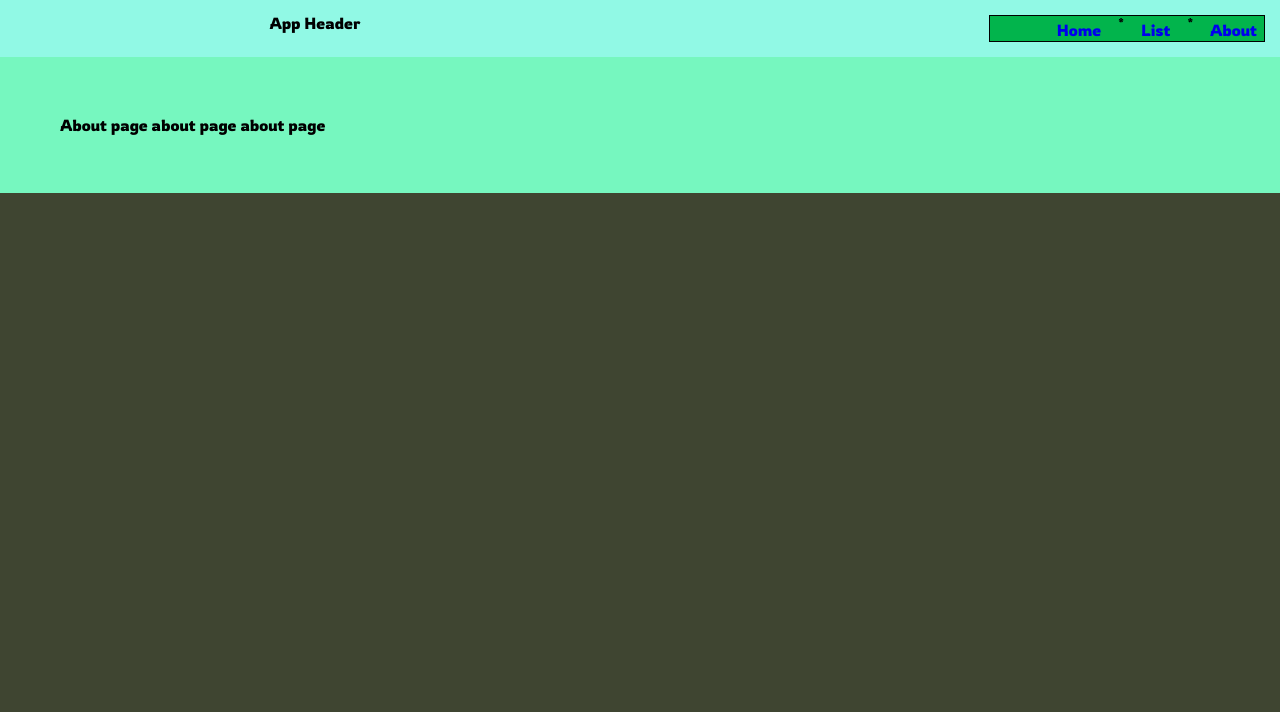
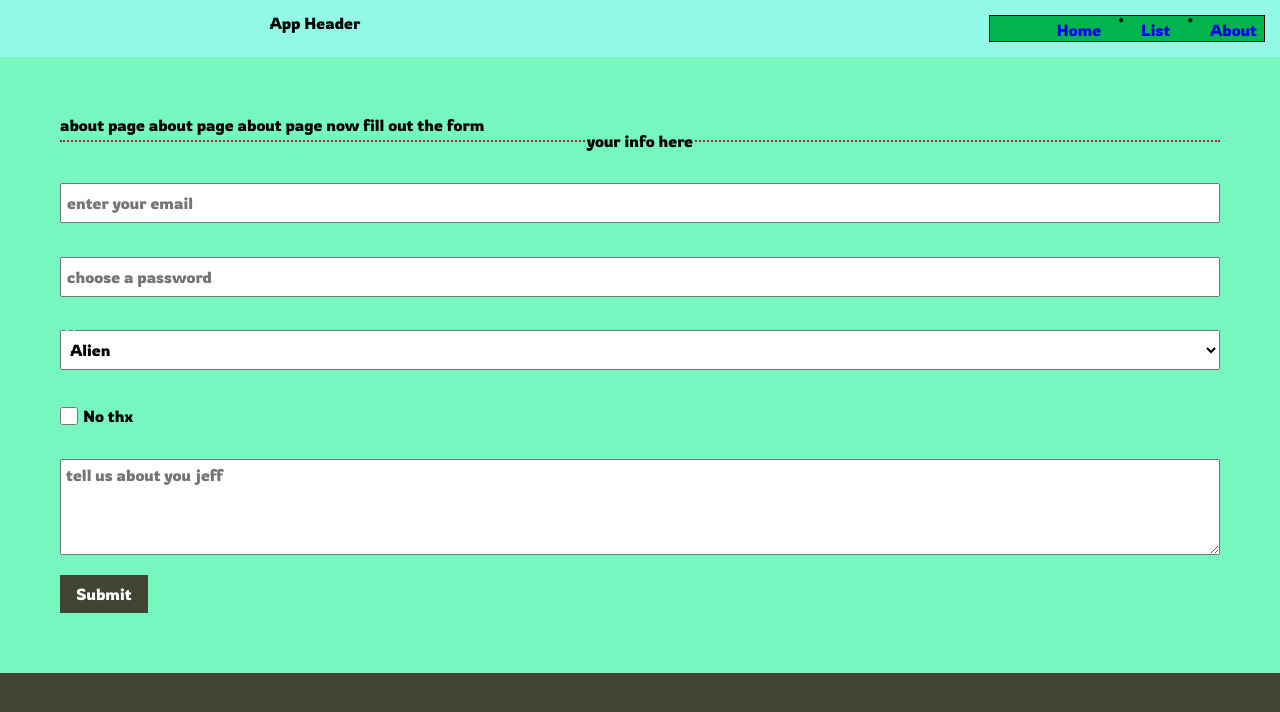
Before and after one commit to JeffreyAllison/vue-exploration, a React app: page /about in a window 1280 px wide. Shown: the top 712 px of the page. Built offline with nearby package versions, Linux system fonts and the light colour scheme.

Commit message:
added padding styling to list css, created form file, created form css and jsx f file

```diff
--- a/package.json
+++ b/package.json
@@ -14,6 +14,7 @@
   "author": "",
   "license": "ISC",
   "dependencies": {
+    "classnames": "^2.3.1",
     "react": "^18.2.0",
     "react-dom": "^18.2.0",
     "react-router-dom": "^6.3.0"
--- a/src/components/About/About.jsx
+++ b/src/components/About/About.jsx
@@ -1,9 +1,53 @@
+import {
+  InputControl,
+  SelectControl,
+  TextAreaControl,
+  CheckboxControl,
+  FormButton,
+  Fieldset,
+} from '../Forms/Form.jsx';
+
 import styles from './About.css';
 
 export default function About() {
   return (
-    <div className={styles.About}>
-      <p>About page about page about page</p>
-    </div>
+    <section className={styles.About}>
+      about page about page about page now fill out the form
+      <form>
+        <Fieldset legend="your info here">
+          <InputControl
+            label="email"
+            name="email"
+            placeholder="enter your email"
+            type="email"
+            required
+          />
+
+          <InputControl
+            className={styles.PasswordControl}
+            label="password"
+            name="password"
+            placeholder="choose a password"
+            type="password"
+            required
+          />
+        </Fieldset>
+
+        <SelectControl label="type">
+          <option>Alien</option>
+          <option>Boolean</option>
+          <option>Cat</option>
+        </SelectControl>
+
+        <CheckboxControl label="Easy Mode?" text="No thx" />
+
+        <TextAreaControl
+          label="jeff's bio"
+          placeholder="tell us about you jeff"
+        />
+
+        <FormButton>Submit</FormButton>
+      </form>
+    </section>
   );
 }
--- /dev/null
+++ b/src/components/Forms/Form.css
@@ -0,0 +1,63 @@
+.FormControl {
+  display: block;
+
+  &:not(:first-child) {
+    margin-top: 20px;
+  }
+
+  &:not(:last-child) {
+    margin-bottom: 20px;
+  }
+
+  span {
+    display: block;
+    font-size: 0.8em;
+    margin-bottom: 1px;
+    color: var(--line-color);
+  }
+
+  input:not([type='checkbox']),
+  select,
+  textarea {
+    display: block;
+    width: 100%;
+    height: 40px;
+    padding: 5px;
+    font-size: 1em;
+    font-family: var(--primary-font);
+  }
+
+  .CheckboxLabel {
+    display: flex;
+    align-items: center;
+    gap: 5px;
+    margin-top: 4px;
+  }
+
+  input[type='checkbox'] {
+    width: 18px;
+    height: 18px;
+    margin: 0;
+  }
+
+  textarea {
+    height: 6em;
+    resize: vertical;
+  }
+}
+
+.FormButton {
+  padding: 10px 15px;
+  background: var(--body-color);
+  border: 1px solid var(--body-color);
+  color: white;
+  cursor: pointer;
+}
+
+.Fieldset {
+  border-top: 2px dotted brown;
+
+  legend {
+    text-align: center;
+  }
+}
--- /dev/null
+++ b/src/components/Forms/Form.jsx
@@ -0,0 +1,67 @@
+/* eslint-disable react/prop-types */
+import classNames from 'classnames';
+import styles from './Form.css';
+
+function FormControl({ label, children, className: customClassName }) {
+  const className = classNames(styles.FormControl, customClassName);
+
+  return (
+    <label className={className}>
+      <Label text={label} />
+      {children}
+    </label>
+  );
+}
+
+function Label({ text }) {
+  return <span className="label-text">{text}</span>;
+}
+
+export function CheckboxControl({ label, text, ...rest }) {
+  return (
+    <div className={styles.FormControl}>
+      <Label text={label} />
+      <label className={styles.CheckboxLabel}>
+        <input type="checkbox" {...rest} />
+        {text}
+      </label>
+    </div>
+  );
+}
+
+export function InputControl({ label, className, ...rest }) {
+  return (
+    <FormControl label={label} className={className}>
+      <input {...rest} />
+    </FormControl>
+  );
+}
+
+export function SelectControl({ label, children, ...rest }) {
+  return (
+    <FormControl label={label}>
+      <select {...rest}>{children}</select>
+    </FormControl>
+  );
+}
+
+export function TextAreaControl({ label, ...rest }) {
+  return (
+    <FormControl label={label}>
+      <textarea {...rest}></textarea>
+    </FormControl>
+  );
+}
+
+export function FormButton({ children }) {
+  return <button className={styles.FormButton}>{children}</button>;
+}
+
+export function Fieldset({ legend, children }) {
+  return (
+    <fieldset className={styles.Fieldset}>
+      <legend>{legend}</legend>
+      {children}
+    </fieldset>
+  );
+}
--- a/src/components/List/List.css
+++ b/src/components/List/List.css
@@ -1,3 +1,4 @@
 .List {
   background: var(--line-color);
+  padding: var(--padding);
 }
```
Also changed, not shown: 1 other file (tests, documents, lock files or other folders).
